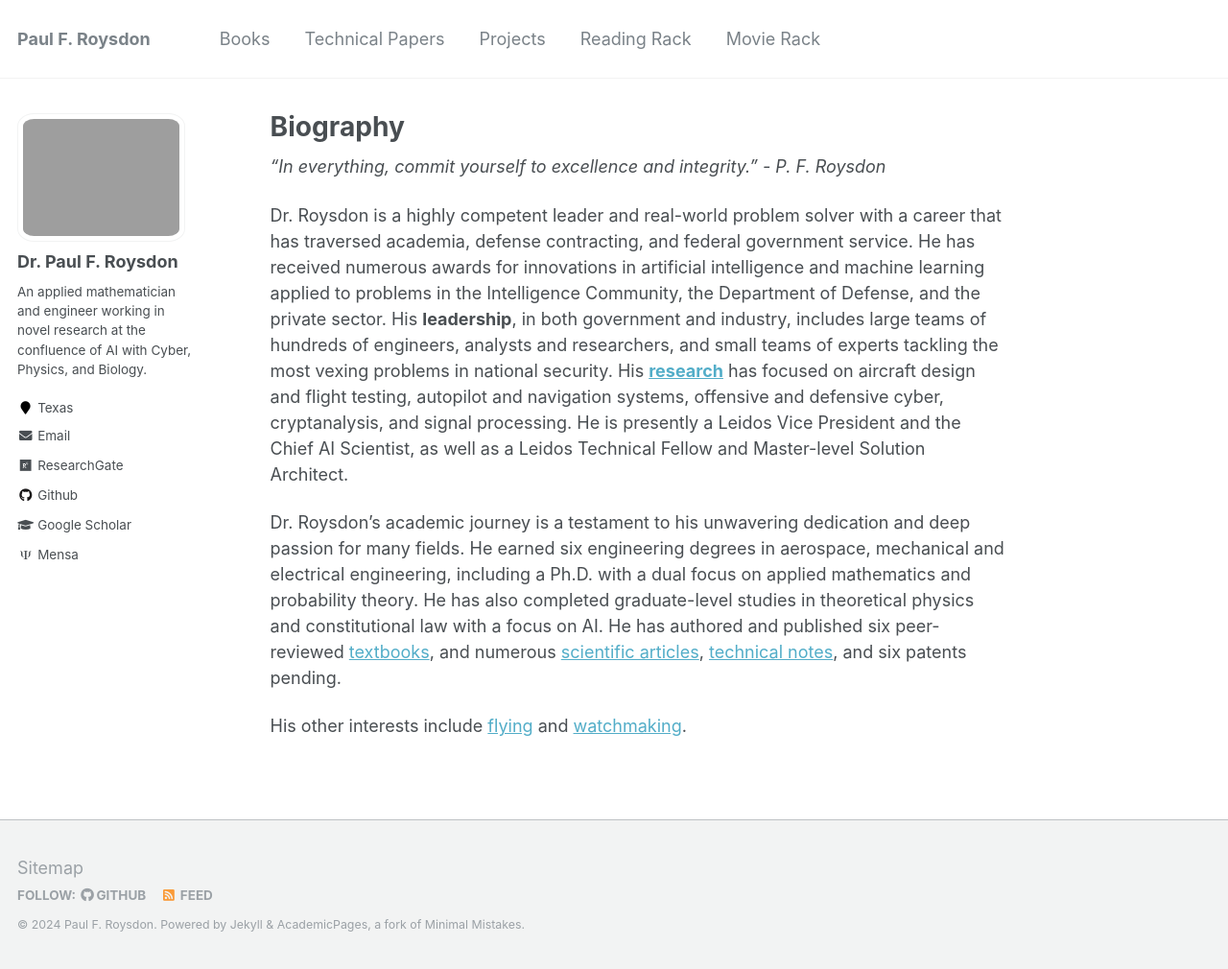
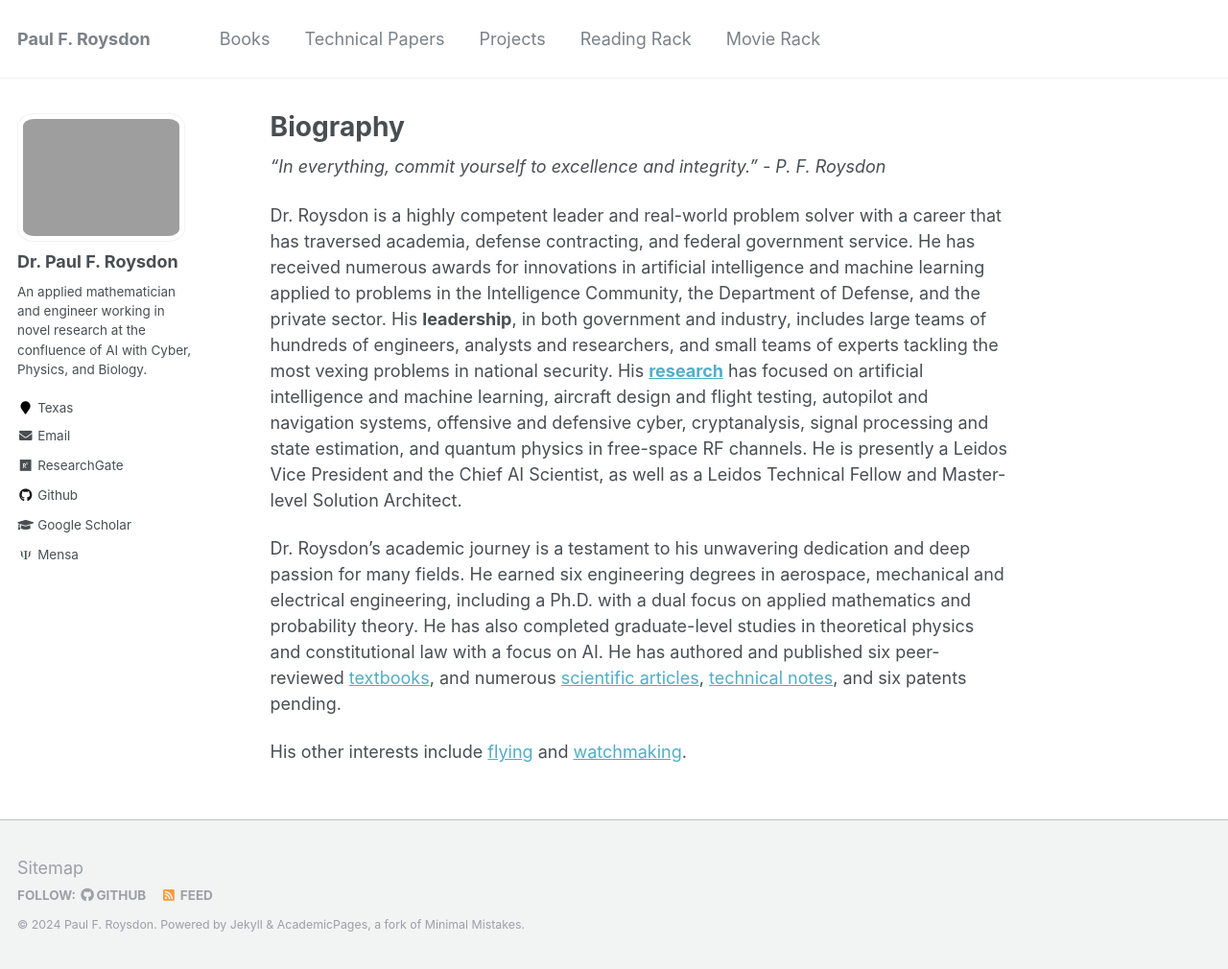
Before and after one commit to pfroysdon/pfroysdon.github.io, a Jekyll site: the page built from _pages/about.md, in a window 1280 px wide and 1010 px high. Shown: the whole window at 96% size. Built offline with Jekyll 4.4.1, drawn with Linux system fonts in a browser that asks for light colours; some web fonts are replaced.

Commit message:
Update about.md

```diff
--- a/_pages/about.md
+++ b/_pages/about.md
@@ -10,7 +10,7 @@ redirect_from:
 
 *"In everything, commit yourself to excellence and integrity." - P. F. Roysdon*
 
-Dr. Roysdon is a highly competent leader and real-world problem solver with a career that has traversed academia, defense contracting, and federal government service.  He has received numerous awards for innovations in artificial intelligence and machine learning applied to problems in the Intelligence Community, the Department of Defense, and the private sector. His **leadership**, in both government and industry, includes large teams of hundreds of engineers, analysts and researchers, and small teams of experts tackling the most vexing problems in national security.  His [**research**](https://pfroysdon.github.io/projects/) has focused on aircraft design and flight testing, autopilot and navigation systems, offensive and defensive cyber, cryptanalysis, and signal processing.  He is presently a Leidos Vice President and the Chief AI Scientist, as well as a Leidos Technical Fellow and Master-level Solution Architect.
+Dr. Roysdon is a highly competent leader and real-world problem solver with a career that has traversed academia, defense contracting, and federal government service.  He has received numerous awards for innovations in artificial intelligence and machine learning applied to problems in the Intelligence Community, the Department of Defense, and the private sector. His **leadership**, in both government and industry, includes large teams of hundreds of engineers, analysts and researchers, and small teams of experts tackling the most vexing problems in national security.  His [**research**](https://pfroysdon.github.io/projects/) has focused on artificial intelligence and machine learning, aircraft design and flight testing, autopilot and navigation systems, offensive and defensive cyber, cryptanalysis, signal processing and state estimation, and quantum physics in free-space RF channels.  He is presently a Leidos Vice President and the Chief AI Scientist, as well as a Leidos Technical Fellow and Master-level Solution Architect.
 
 Dr. Roysdon’s academic journey is a testament to his unwavering dedication and deep passion for many fields. He earned six engineering degrees in aerospace, mechanical and electrical engineering, including a Ph.D. with a dual focus on applied mathematics and probability theory. He has also completed graduate-level studies in theoretical physics and constitutional law with a focus on AI. He has authored and published six peer-reviewed [textbooks](http://www.roysdonfibonaccipress.com/), and numerous [scientific articles](https://github.com/pfroysdon/publications/tree/main/Papers), [technical notes](https://github.com/pfroysdon/publications/tree/main/Tech_Notes), and six patents pending.
 
```
